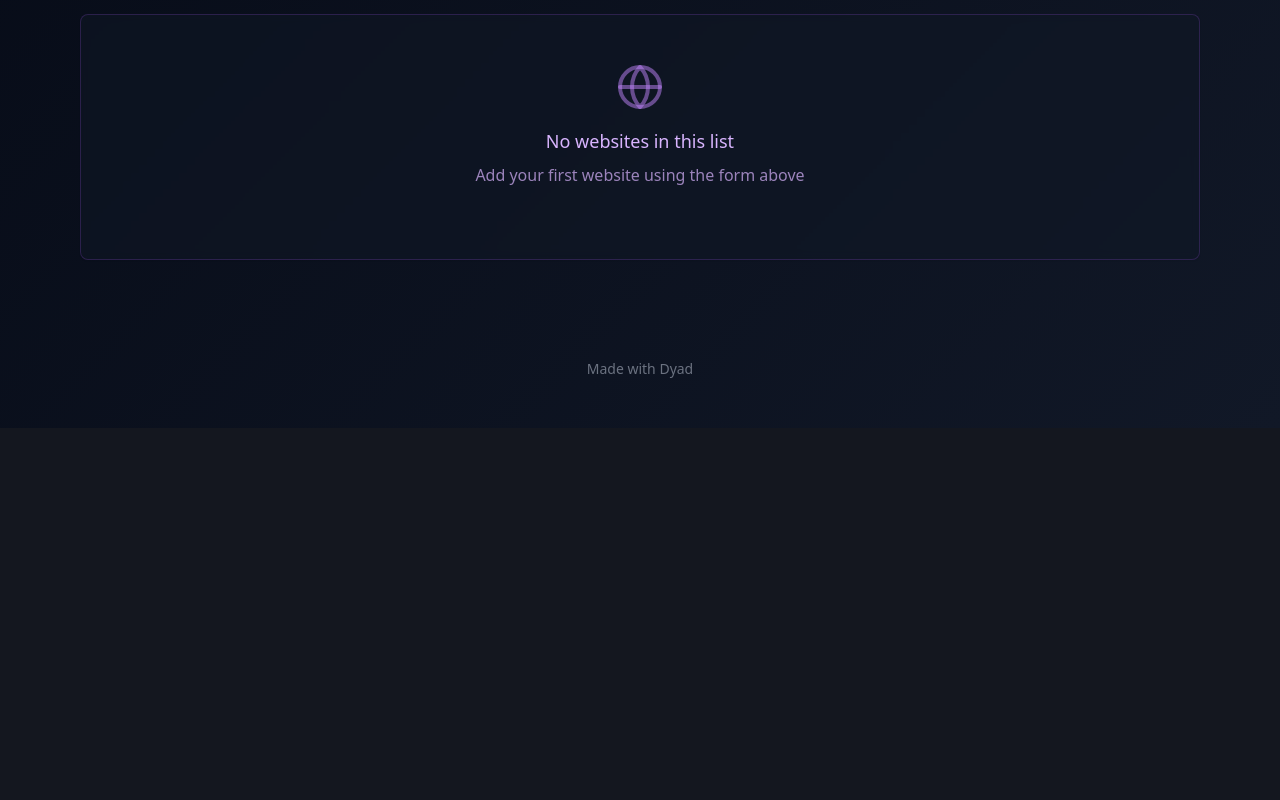
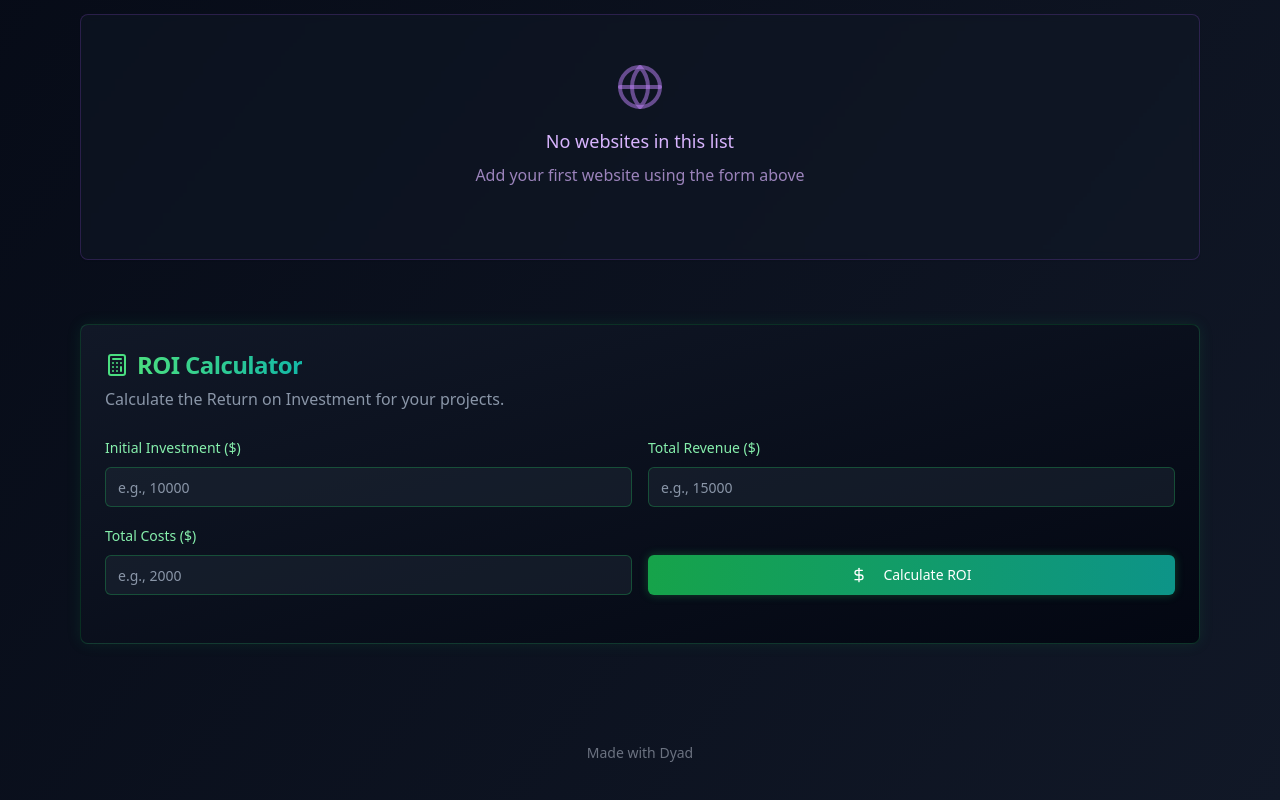
Before and after one commit to Rajveer1111231/CTONEW, a React (Vite) app: page / in a window 1280 px wide. Shown: the part 912-1712 px from the top of the page. Before the commit the page ends 1340 px from the top, so only its background shows below. Built offline with nearby package versions, Linux system fonts and the light colour scheme.

Commit message:
[dyad] wrote 3 file(s)

```diff
--- /dev/null
+++ b/src/components/ROICalculator.tsx
@@ -0,0 +1,103 @@
+"use client";
+
+import React, { useState } from "react";
+import { Card, CardContent, CardHeader, CardTitle } from "@/components/ui/card";
+import { Input } from "@/components/ui/input";
+import { Label } from "@/components/ui/label";
+import { Button } from "@/components/ui/button";
+import { Calculator, DollarSign } from "lucide-react";
+
+const ROICalculator = () => {
+  const [initialInvestment, setInitialInvestment] = useState<number | string>("");
+  const [revenue, setRevenue] = useState<number | string>("");
+  const [costs, setCosts] = useState<number | string>("");
+  const [roi, setRoi] = useState<string | null>(null);
+
+  const calculateROI = () => {
+    const investment = parseFloat(initialInvestment as string);
+    const totalRevenue = parseFloat(revenue as string);
+    const totalCosts = parseFloat(costs as string);
+
+    if (isNaN(investment) || isNaN(totalRevenue) || isNaN(totalCosts) || investment === 0) {
+      setRoi("Please enter valid numbers for all fields, and initial investment cannot be zero.");
+      return;
+    }
+
+    const netProfit = totalRevenue - totalCosts - investment;
+    const calculatedRoi = (netProfit / investment) * 100;
+    setRoi(calculatedRoi.toFixed(2) + "%");
+  };
+
+  return (
+    <div className="max-w-6xl mx-auto p-4 mt-8">
+      <Card className="bg-gradient-to-br from-gray-900 to-gray-950 border border-green-500/20 shadow-[0_0_15px_rgba(34,197,94,0.1)]">
+        <CardHeader>
+          <CardTitle className="flex items-center gap-2 text-2xl text-green-400">
+            <Calculator className="h-6 w-6 text-green-400" />
+            <span className="bg-clip-text text-transparent bg-gradient-to-r from-green-400 to-teal-500">
+              ROI Calculator
+            </span>
+          </CardTitle>
+          <p className="text-muted-foreground text-green-300/70">
+            Calculate the Return on Investment for your projects.
+          </p>
+        </CardHeader>
+        <CardContent>
+          <div className="grid grid-cols-1 md:grid-cols-2 gap-4 mb-6">
+            <div className="space-y-2">
+              <Label htmlFor="initialInvestment" className="text-green-300">Initial Investment ($)</Label>
+              <Input
+                id="initialInvestment"
+                type="number"
+                placeholder="e.g., 10000"
+                value={initialInvestment}
+                onChange={(e) => setInitialInvestment(e.target.value)}
+                className="bg-gray-800/50 border-green-500/30 text-green-100 focus:ring-2 focus:ring-green-500/50"
+              />
+            </div>
+            <div className="space-y-2">
+              <Label htmlFor="revenue" className="text-green-300">Total Revenue ($)</Label>
+              <Input
+                id="revenue"
+                type="number"
+                placeholder="e.g., 15000"
+                value={revenue}
+                onChange={(e) => setRevenue(e.target.value)}
+                className="bg-gray-800/50 border-green-500/30 text-green-100 focus:ring-2 focus:ring-green-500/50"
+              />
+            </div>
+            <div className="space-y-2">
+              <Label htmlFor="costs" className="text-green-300">Total Costs ($)</Label>
+              <Input
+                id="costs"
+                type="number"
+                placeholder="e.g., 2000"
+                value={costs}
+                onChange={(e) => setCosts(e.target.value)}
+                className="bg-gray-800/50 border-green-500/30 text-green-100 focus:ring-2 focus:ring-green-500/50"
+              />
+            </div>
+            <div className="flex items-end">
+              <Button
+                onClick={calculateROI}
+                className="w-full bg-gradient-to-r from-green-600 to-teal-600 hover:from-green-500 hover:to-teal-500 text-white shadow-[0_0_10px_rgba(34,197,94,0.3)]"
+              >
+                <DollarSign className="mr-2 h-4 w-4" />
+                Calculate ROI
+              </Button>
+            </div>
+          </div>
+
+          {roi && (
+            <div className="mt-6 p-4 bg-gray-800/70 border border-green-500/30 rounded-lg text-center">
+              <h3 className="text-xl font-semibold text-green-300">Calculated ROI:</h3>
+              <p className="text-3xl font-bold text-green-400 mt-2">{roi}</p>
+            </div>
+          )}
+        </CardContent>
+      </Card>
+    </div>
+  );
+};
+
+export default ROICalculator;
--- a/src/pages/Index.tsx
+++ b/src/pages/Index.tsx
@@ -3,8 +3,9 @@ import { useState } from "react";
 import { MadeWithDyad } from "@/components/made-with-dyad";
 import WebsiteList from "@/components/WebsiteList";
 import ListManager from "@/components/ListManager";
+import ROICalculator from "@/components/ROICalculator"; // Import the new component
 
-interface Website {
+interface WebsiteType {
   id: string;
   name: string;
   url: string;
@@ -13,15 +14,15 @@ interface Website {
   listId: string;
 }
 
-interface WebsiteList {
+interface WebsiteListType {
   id: string;
   name: string;
   createdAt: Date;
 }
 
 const Index = () => {
-  const [websites, setWebsites] = useState<Website[]>([]);
-  const [lists, setLists] = useState<WebsiteList[]>([
+  const [websites, setWebsites] = useState<WebsiteType[]>([]);
+  const [lists, setLists] = useState<WebsiteListType[]>([
     { id: "default", name: "My Websites", createdAt: new Date() }
   ]);
   const [activeListId, setActiveListId] = useState<string | null>("default");
@@ -64,6 +65,9 @@ const Index = () => {
           activeListId={activeListId}
         />
 
+        {/* Add the new ROI Calculator component here */}
+        <ROICalculator />
+
         <div className="mt-16">
           <MadeWithDyad />
         </div>
```
